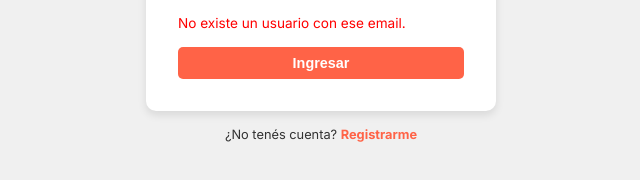
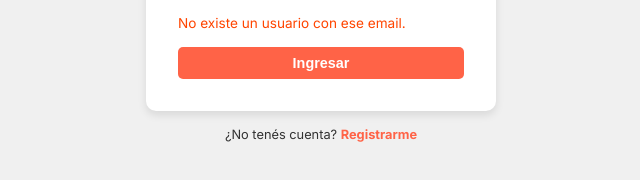
Before and after one commit to MatiasManuelCarro/UTN-TUPaD-P3, a website built with Vite: page 4_TypeScript/src/pages/auth/login/login.html in a window 1280 px wide. Both pictures are taken after typing "name@example.com", "Sample123" into the empty fields and a click on the button "Ingresar". Shown: the part 442-622 px from the top of the page, 319-959 px from the left. Built offline with nearby package versions, Linux system fonts and the light colour scheme.

Commit message:
previo a entrega

```diff
--- a/4_TypeScript/src/pages/auth/login/login.html
+++ b/4_TypeScript/src/pages/auth/login/login.html
@@ -20,7 +20,7 @@
       <label for="password">Contraseña</label>
       <input id="password" type="password" required />
 
-      <div id="error" style="color:red;margin-top:8px;"></div>
+      <div id="error"></div>
 
       <button type="submit">Ingresar</button>
     </form>
```
Also changed, not shown: 4_TypeScript/src/pages/auth/registro/registro.html (+1 -1 lines).
